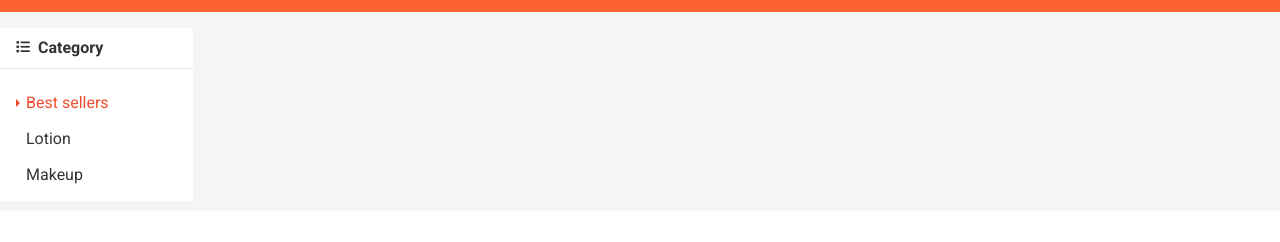
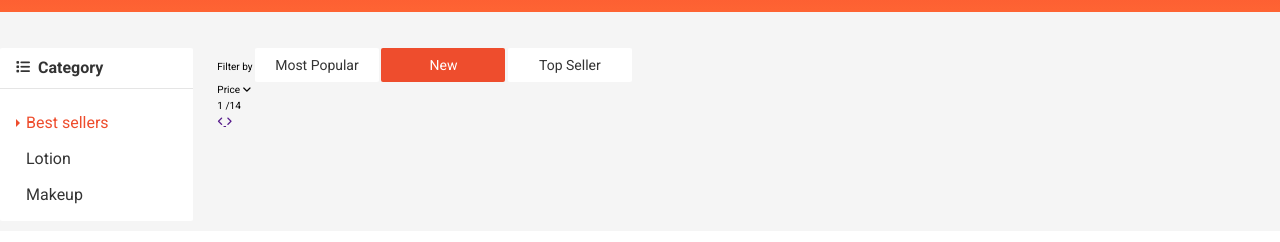
Before and after one commit to AnhHuyNguyen89/onlineShop, a plain HTML site: page index.html in a window 1280 px wide. Shown: the part 108-350 px from the top of the page. Drawn offline with nearby package versions, Linux system fonts and the light colour scheme.

Commit message:
build the base of body content

```diff
--- a/assets/css/base.css
+++ b/assets/css/base.css
@@ -101,10 +101,11 @@ html{
     padding: 0 8px;
     outline: none;
     color: var(--text-color);
-    display: flex;
+    display: inline-flex;
     justify-content:center;
     align-items:center;
     line-height:1.6rem;
+    background-color:var(--white-color)
 }
 .btn.btn--normal:hover{
     background-color: rgba(0,0,0,0.05);
--- a/assets/css/main.css
+++ b/assets/css/main.css
@@ -746,6 +746,9 @@
 .app__container{
     background-color: #F5F5F5;
 }
+.app__content{
+    padding-top: 36px;
+}
 .category{
     background-color: var(--white-color);
     border-radius: 2px;
@@ -754,6 +757,7 @@
     font-size:1.6rem;
     color: var(--text-color);
     padding: 12px 16px;
+    margin-top: 0;
     border-bottom: 1px solid rgba(0,0,0, 0.1);
 }
 .category__heading-icon{
@@ -767,9 +771,9 @@
     list-style: none;
     margin-left: 10px;
 }
-.category-item{
+/* .category-item{
 
-}
+} */
 .category-item--active .category-item-link{
     color:var(--primary-color);
 }
@@ -796,3 +800,5 @@
     right: -4px;
     color:var(--primary-color);
 }
+
+/* Home sort + filter */
--- a/index.html
+++ b/index.html
@@ -274,7 +274,7 @@
 
         <div class="app__container">
             <div class="grid">
-                <div class="grid__row">
+                <div class="grid__row app__content">
                     <div class="grid__column-2">
                         <nav class="category">
                             <h3 class="category__heading">
@@ -295,7 +295,31 @@
                         </nav>
                     </div>
                     <div class="grid__column-10">
+                        <div class="home-filter">
+                            <span class="home-filter__label">Filter by</span>
+                            <button class="btn">Most Popular</button>
+                            <button class="btn btn-primary">New</button>
+                            <button class="btn">Top Seller</button>
 
+                            <div class="select-input">
+                                <span class="select-input-label">Price</span>
+                                <i class="fas fa-angle-down"></i>
+                            </div>
+                            <div class="home-filter__page">
+                                <span class="home-filter__page-num">
+                                    <span class="home-filter__page-current">1</span>
+                                    /14
+                                </span>
+                                <div class="home-filter__page-control">
+                                    <a href="" class="home-filter__page-btn">
+                                        <i class="fas fa-angle-left"></i>
+                                    </a>
+                                    <a href="" class="home-filter__page-btn">
+                                        <i class="fas fa-angle-right"></i>
+                                    </a>
+                                </div>
+                            </div>
+                        </div>
                     </div>
                 </div>
             </div>
```
